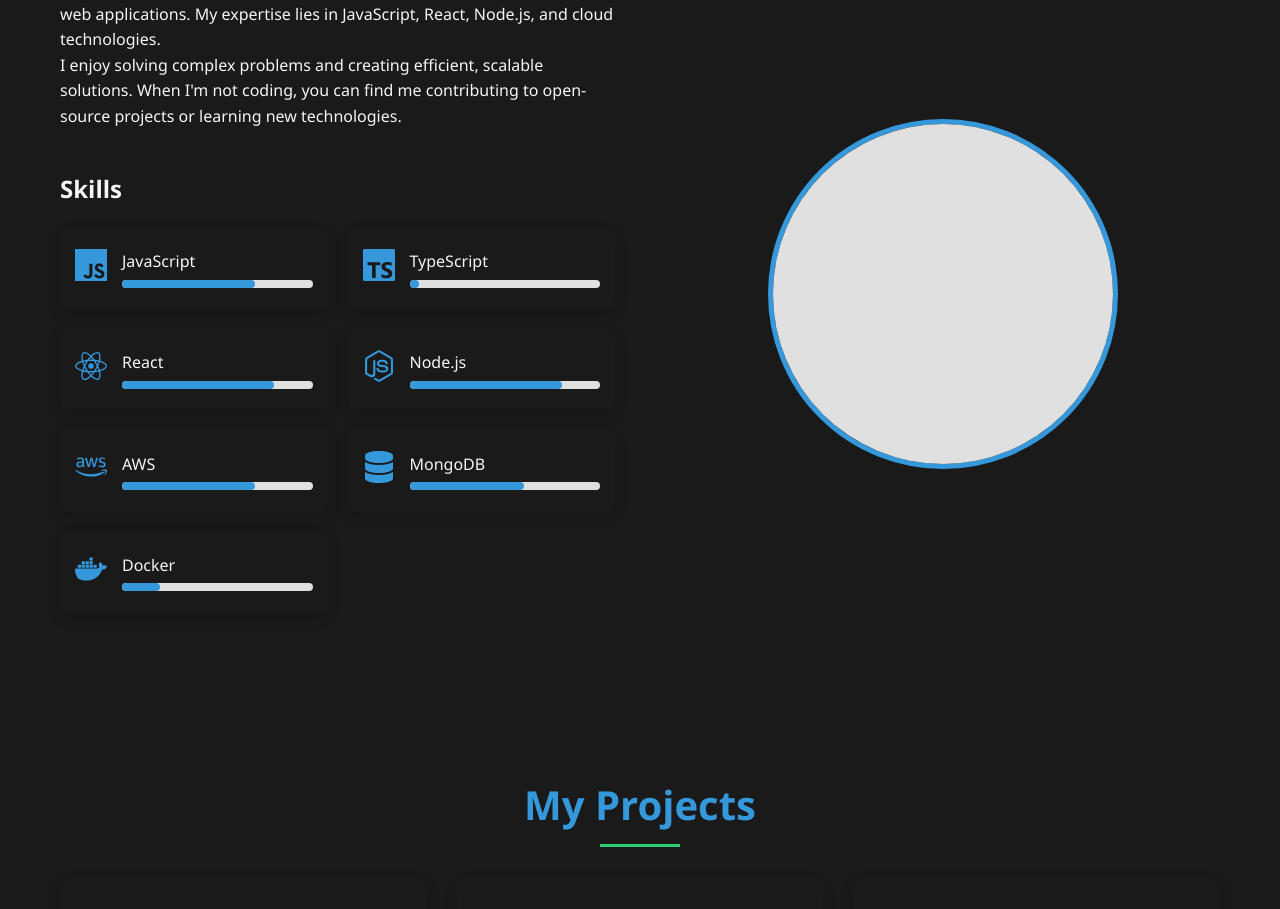
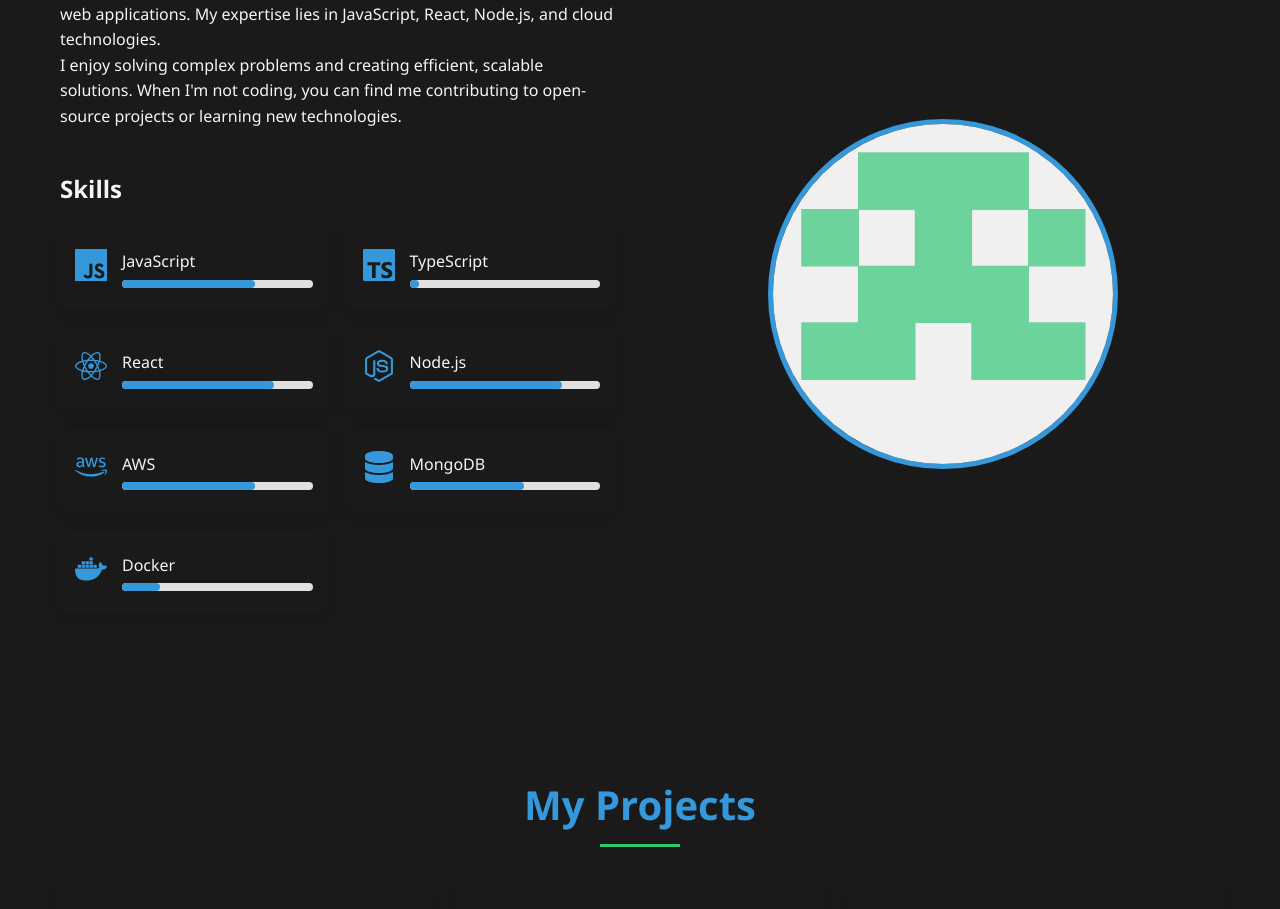
Before and after one commit to Mikehope254/MyPortfolio, a React (Vite) app in the folder my-portfolio/: page / in a window 1280 px wide. Shown: the part 1008-1917 px from the top of the page. Built offline with nearby package versions, Linux system fonts and the light colour scheme.

Commit message:
Added Profile Pic

```diff
--- a/my-portfolio/src/App.css
+++ b/my-portfolio/src/App.css
@@ -174,6 +174,13 @@ body {
   border-radius: 50%;
   overflow: hidden;
   border: 5px solid var(--primary);
+}
+
+.profile-image {
+  width: 100%;
+  height: 100%;
+  object-fit: cover;
+  object-position: center;
 }
 
 .placeholder-image {
--- a/my-portfolio/src/components/About.jsx
+++ b/my-portfolio/src/components/About.jsx
@@ -71,8 +71,11 @@ const About = () => {
             className="about-image"
           >
             <div className="image-wrapper">
-              {/* Replace with your actual photo */}
-              <div className="placeholder-image"></div>
+              <img
+                src="src/assets/gitProfile.png"
+                alt="Mike's Profile Pic"
+                className="profile-image"
+              />
             </div>
           </motion.div>
         </div>
```
Also changed, not shown: my-portfolio/src/assets/gitProfile.png (added).
